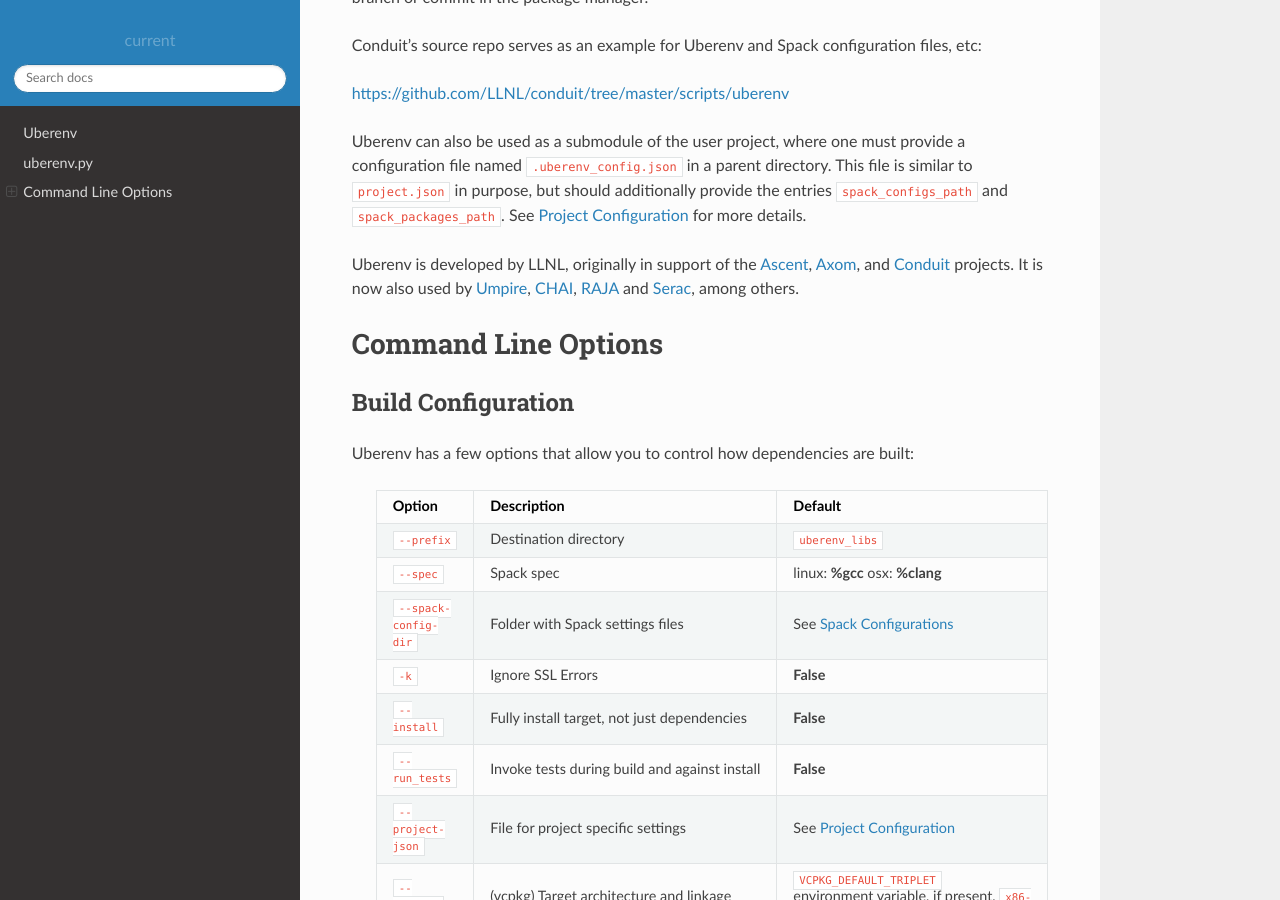
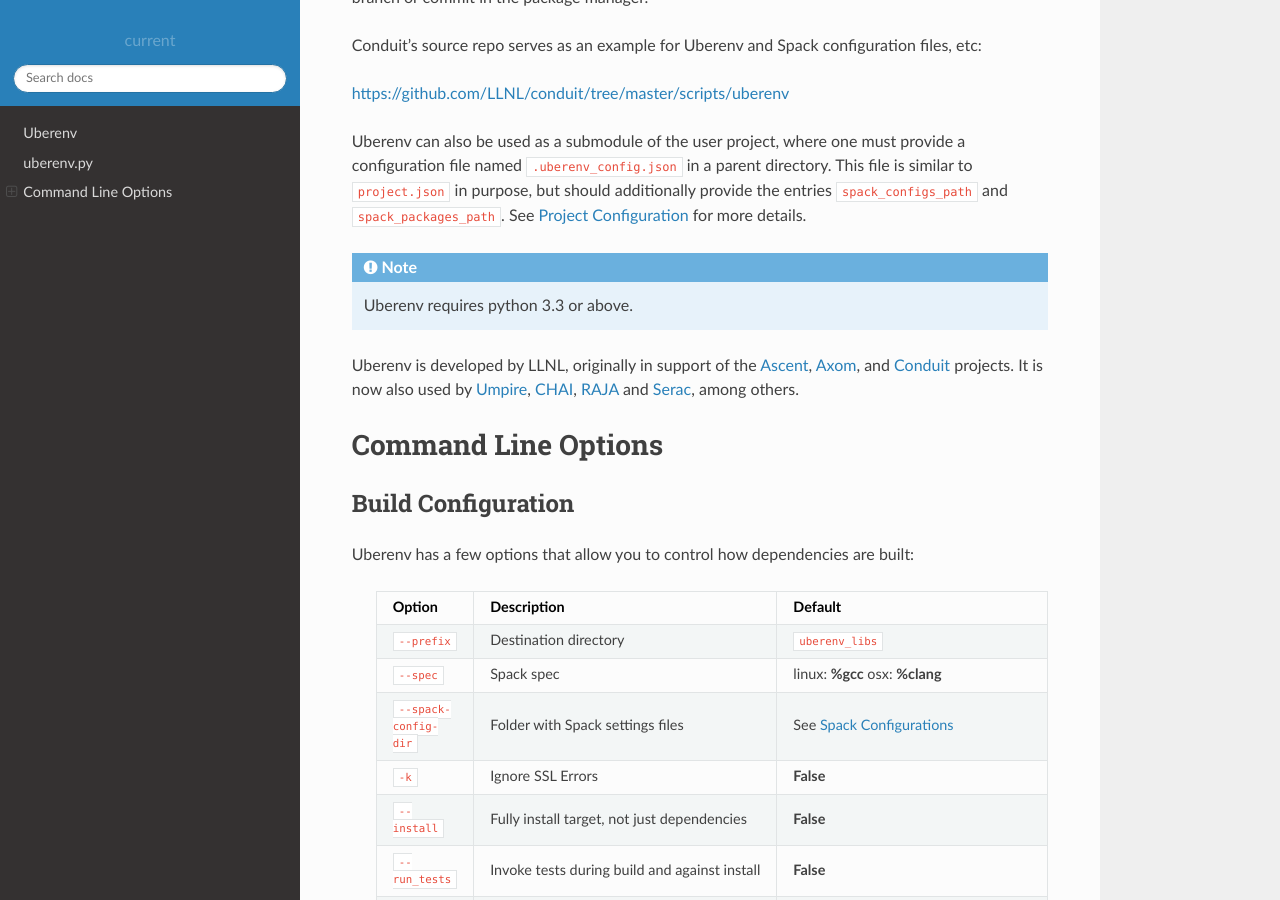
Before and after one commit to LLNL/uberenv, a Sphinx documentation site: the page built from docs/sphinx/index.rst, in a window 1280 px wide and 900 px high, scrolled down 790 px. Built offline with Sphinx 7.4.7 and the Read the Docs theme 2.0.0, drawn with Linux system fonts in a browser that asks for light colours.

Commit message:
Add a note about python3 requirement

```diff
--- a/docs/sphinx/index.rst
+++ b/docs/sphinx/index.rst
@@ -80,6 +80,9 @@
 ``.uberenv_config.json`` in a parent directory. This file is similar to ``project.json`` in purpose, but should
 additionally provide the entries ``spack_configs_path`` and ``spack_packages_path``.
 See :ref:`project_configuration` for more details.
+
+.. Note::
+   Uberenv requires python 3.3 or above.
 
 Uberenv is developed by LLNL, originally in support of the `Ascent <https://github.com/alpine-dav/ascent/>`_,
 `Axom <https://github.com/llnl/axom>`_, and `Conduit <https://github.com/llnl/conduit>`_  projects. It is now also used
```
